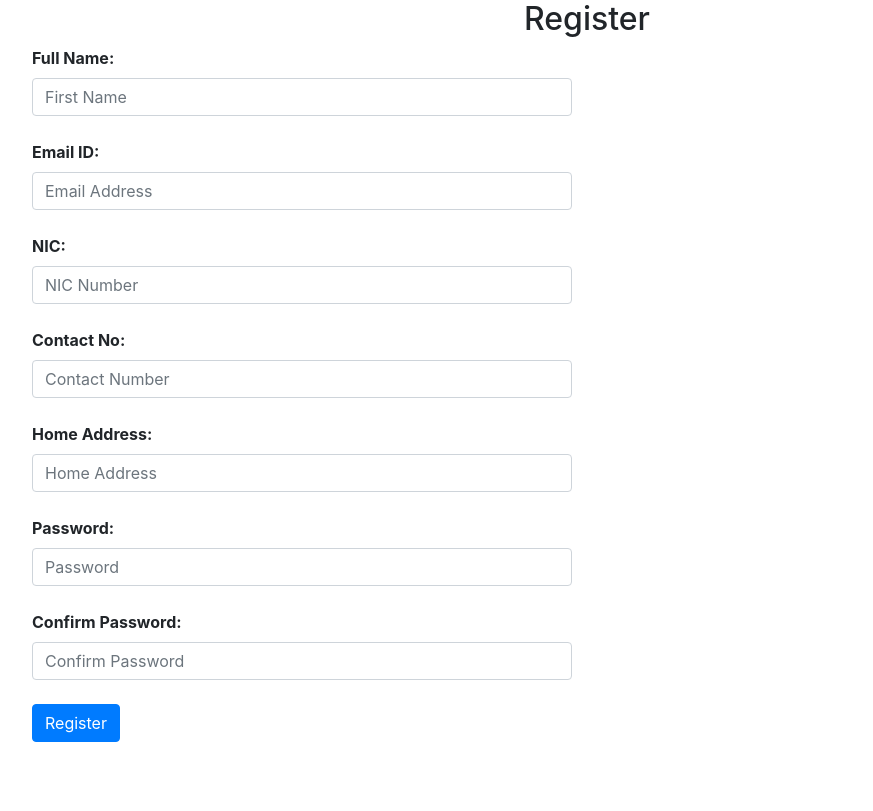
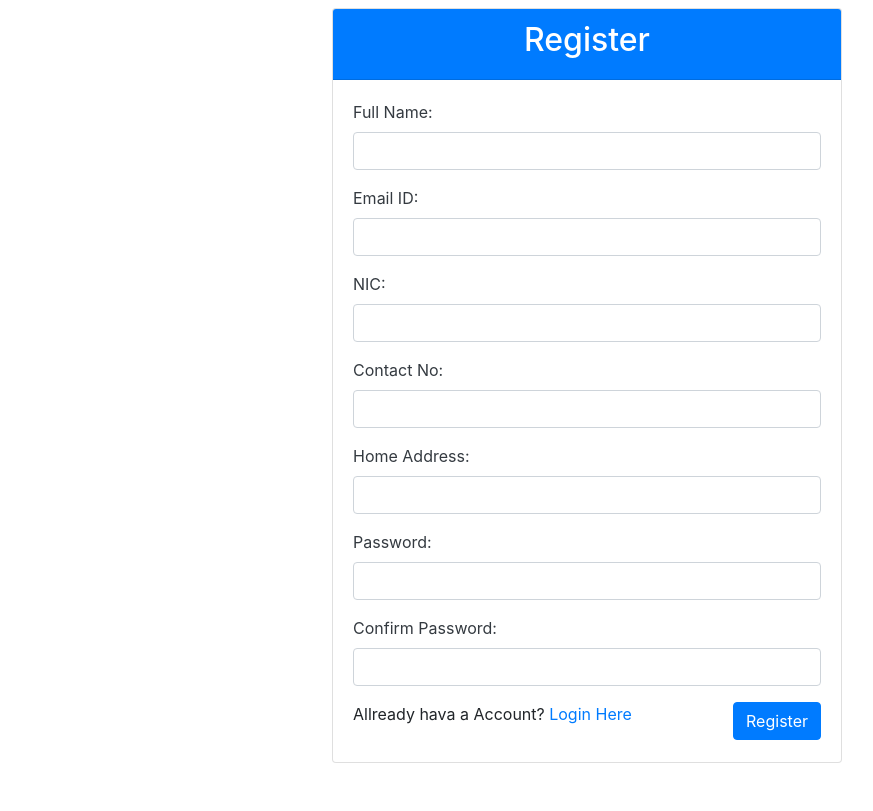
Before and after one commit to PasanDewasurendra/php-assignment, a PHP site: page /register.php in a window 1280 px wide. Shown: the whole page, without its empty margins (53-926 px from the left). Run offline with PHP 8.4, Linux system fonts and the light colour scheme.

Commit message:
add styles to register form, setting up login

```diff
--- a/register.php
+++ b/register.php
@@ -13,48 +13,60 @@
 </head>
 <body>
 
-<div class="container">
+	<div class="container mb-5 mt-2">
 
-	<h2 class="text-center">Register</h2>
+        <div class="row justify-content-center align-items-center">
 
-	<div class="row">
-	<div class="col-md-6 col-lg-6">
-	<form method="post" name="restrationForm" action="register.php">
+            <div class="col-md-6">
+                <div class="col-md-12">
+					<div class="card">
+						<div class="card-header bg-primary"><h2 class="text-center text-white">Register</h2></div>
+						<div class="card-body">
+							<form method="post" action="register.php">
 
-		<label for="name"><b>Full Name:</b></label>
-		<input type='text' class="form-control" id='name' placeholder="First Name" name='name' required/>
-		<br />
+								<div class="form-group">
+									<label for="name" class="text-dark">Full Name:</label><br>
+									<input type="text" name="name" id="name" class="form-control" required>
+								</div>
+								<div class="form-group">
+									<label for="email" class="text-dark">Email ID:</label><br>
+									<input type="text" name="email" id="email" class="form-control" required>
+								</div>
+								<div class="form-group">
+									<label for="nic" class="text-dark">NIC:</label><br>
+									<input type="text" name="nic" id="nic" class="form-control" required>
+								</div>
+								<div class="form-group">
+									<label for="contact" class="text-dark">Contact No:</label><br>
+									<input type="text" name="contact" id="contact" class="form-control" required>
+								</div>
+								<div class="form-group">
+									<label for="address" class="text-dark">Home Address:</label><br>
+									<input type="text" name="address" id="address" class="form-control" required>
+								</div>
+								<div class="form-group">
+									<label for="password" class="text-dark">Password:</label><br>
+									<input type="password" name="password" id="password" class="form-control" required>
+								</div>
+								<div class="form-group">
+									<label for="cpassword" class="text-dark">Confirm Password:</label><br>
+									<input type="password" name="cpassword" id="cpassword" class="form-control" required>
+								</div>
+								<div class="form-group">
+									<input type="submit" name="register" id="register" class="btn btn-primary float-right" value="Register">
+								</div>
 
-		<label for="email"><b>Email ID:</b></label>
-		<input type='text' class="form-control" id='email' placeholder="Email Address" name='email' required/>
-		<br/>
+								<div class="justify-content-center align-items-center">Allready hava a Account?
+									<a href="./login.php" class="text-link">Login Here</a>
+								</div>
 
-		<label for="nic"><b>NIC:</b></label>
-		<input type='text' class="form-control" id='nic' placeholder="NIC Number" name='nic' required/>
-		<br/>
-
-		<label for="contact"><b>Contact No:</b></label>
-		<input type='text' class="form-control" id='contact' placeholder="Contact Number" name='contact' required/>
-		<br/>
-
-		<label for="address"><b>Home Address:</b></label>
-		<input type='text' class="form-control" id='address' placeholder="Home Address" name='address' required/>
-		</br>
-
-		<label for="password"><b>Password:</b></label>
-		<input type='text' class="form-control" id='password' placeholder="Password" name='password' required/>
-		<br/>
-
-		<label for="cpassword"><b>Confirm Password:</b></label>
-		<input type='text' class="form-control" id='cpassword' placeholder="Confirm Password" name='cpassword' required/>
-		</br/>
-
-		<input type='submit' class="btn btn-primary" value='Register' id="register" name='btnSubmit'/>
-	</form>
+							</form>
+						</div>
+					</div>
+                </div>
+			</div>
+        </div>
 	</div>
-	</div>
-
-</div>
 
 
 <script type="text/javascript">
@@ -77,7 +89,7 @@
 
 				$.ajax({
 					type: 'POST',
-					url: 'dbController.php',
+					url: 'registerController.php',
 					data: $values,
 					success: function(data){
 						alert(data);
```
Also changed, not shown: login.php (added, +85 -0 lines), loginController.php (added, +23 -0 lines), registerController.php (renamed from dbController.php), users.php (added).
